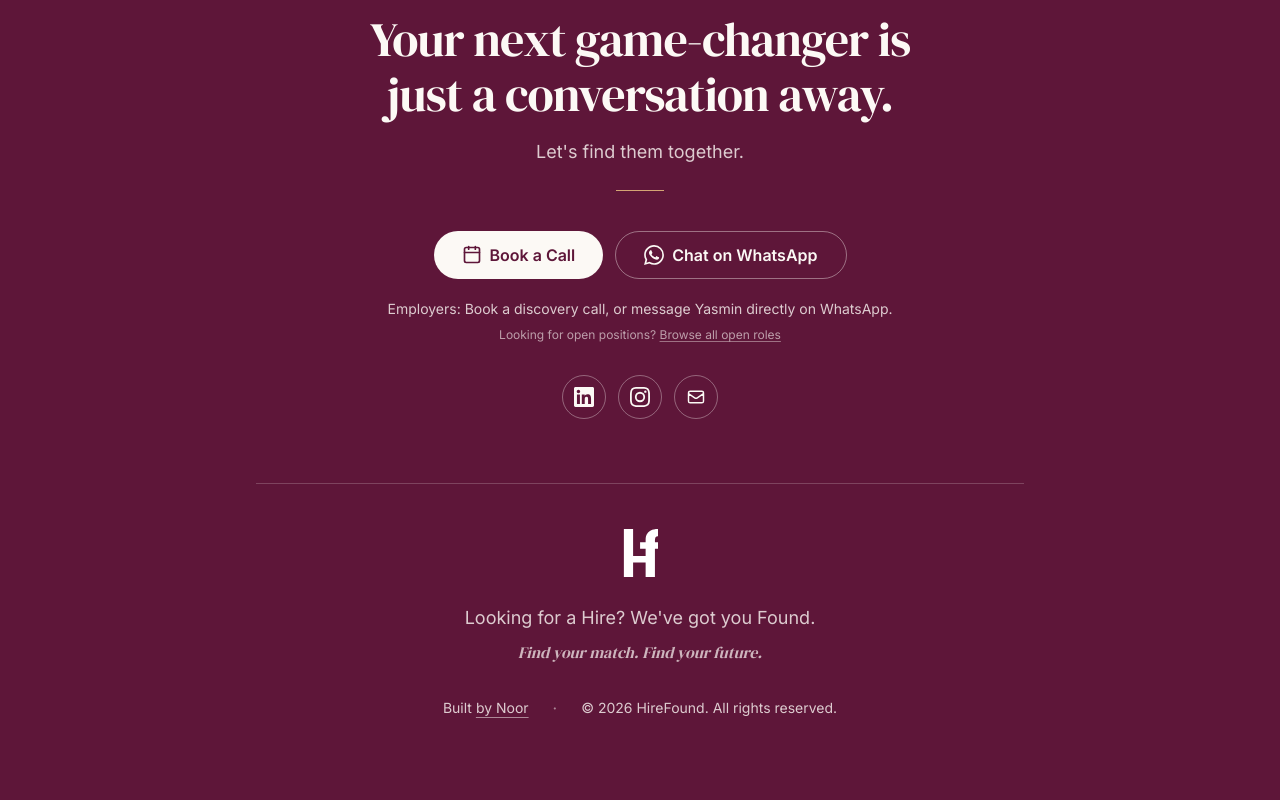
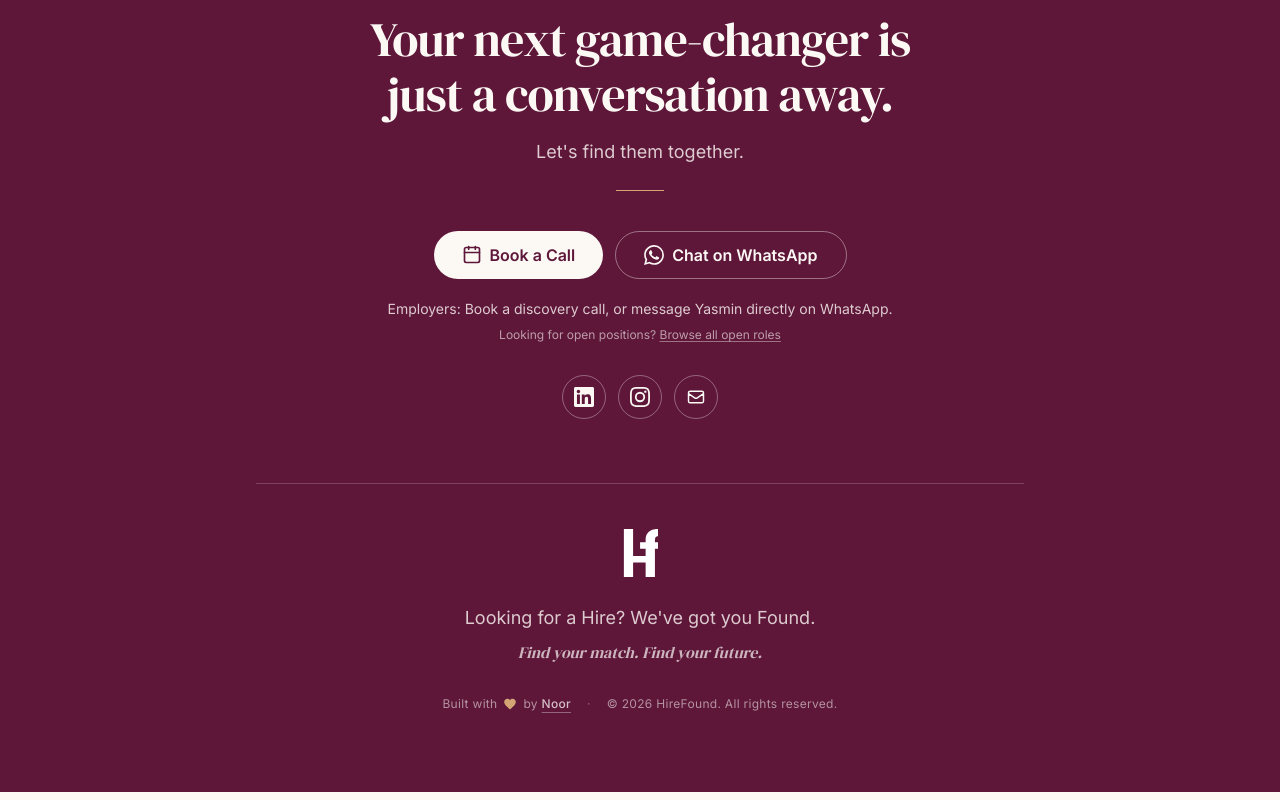
Before and after one commit to mohnoor94/hire-found, a Next.js app: page /hire-found/ in a window 1280 px wide. Shown: the part 4740-5540 px from the top of the page. Built offline with nearby package versions, Linux system fonts and the light colour scheme; no server answers; the database is empty.

Commit message:
style: update footer credits

```diff
--- a/src/components/site/site-footer.tsx
+++ b/src/components/site/site-footer.tsx
@@ -13,7 +13,7 @@ const FOOTER_CONFIG = {
   email: DEFAULTS.email,
   tagline: "Looking for a Hire? We've got you Found.",
   italicTagline: "Find your match. Find your future.",
-  credit: { text: "by Noor", url: "https://bynoor.io" },
+  credit: { name: "Noor", url: "https://bynoor.io" },
   copyright: "© 2026 HireFound. All rights reserved.",
 };
 
@@ -133,22 +133,34 @@ export function SiteFooter() {
           <p className="font-accent mt-2 text-base text-linen/70 italic">
             {FOOTER_CONFIG.italicTagline}
           </p>
-          <div className="mt-8 flex flex-col items-center justify-center gap-2 sm:flex-row sm:gap-6">
-            <p className="text-sm text-linen/80">
-              Built{" "}
-              <a
-                href={FOOTER_CONFIG.credit.url}
-                target="_blank"
-                rel="noopener noreferrer"
-                className="underline decoration-linen/50 underline-offset-4 hover:text-linen"
+          <div className="mt-8 flex flex-col items-center justify-center gap-3 text-xs tracking-wide text-linen/55 sm:flex-row sm:gap-4">
+            <p className="inline-flex items-center gap-1.5">
+              <span>Built with</span>
+              <svg
+                className="size-3.5 shrink-0 text-secondary"
+                viewBox="0 0 24 24"
+                fill="currentColor"
+                aria-hidden="true"
               >
-                {FOOTER_CONFIG.credit.text}
-              </a>
+                <path d="M12 21.35l-1.45-1.32C5.4 15.36 2 12.28 2 8.5 2 5.42 4.42 3 7.5 3c1.74 0 3.41.81 4.5 2.09C13.09 3.81 14.76 3 16.5 3 19.58 3 22 5.42 22 8.5c0 3.78-3.4 6.86-8.55 11.54L12 21.35z" />
+              </svg>
+              <span className="sr-only">love</span>
+              <span>
+                by{" "}
+                <a
+                  href={FOOTER_CONFIG.credit.url}
+                  target="_blank"
+                  rel="noopener noreferrer"
+                  className="font-medium text-linen/75 underline decoration-linen/35 underline-offset-4 transition-colors hover:text-linen hover:decoration-linen/60"
+                >
+                  {FOOTER_CONFIG.credit.name}
+                </a>
+              </span>
             </p>
-            <span className="hidden text-linen/50 sm:inline" aria-hidden="true">
+            <span className="hidden text-linen/35 sm:inline" aria-hidden="true">
               ·
             </span>
-            <p className="text-sm text-linen/80">{FOOTER_CONFIG.copyright}</p>
+            <p>{FOOTER_CONFIG.copyright}</p>
           </div>
         </div>
       </div>
```
